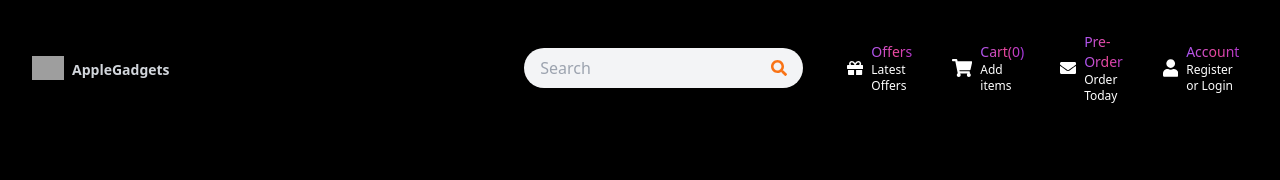
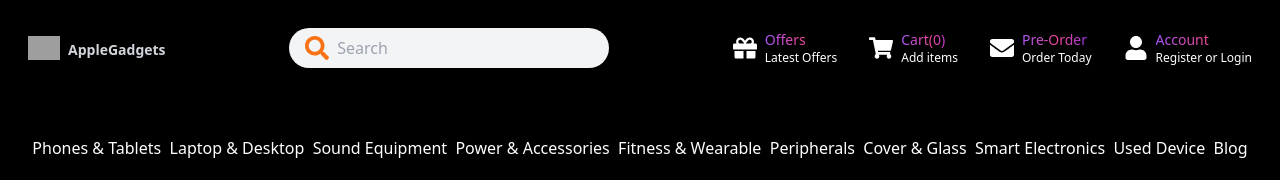
Before and after one commit to coderBelal/e-com-gadget, a React (Vite) app: page / in a window 1280 px wide. Shown: the top 180 px of the page. Built offline with nearby package versions, Linux system fonts and the light colour scheme; grey boxes are pictures that could not be loaded.

Commit message:
Add files via upload

```diff
--- /dev/null
+++ b/src/components/Navbar/PhoneNav.jsx
@@ -0,0 +1,30 @@
+
+import {   FaGift, FaShoppingCart, FaEnvelope, FaUser } from "react-icons/fa";
+const PhoneNav = () => {
+  return (
+    <div>
+                <div className="md:hidden fixed bottom-0 left-0 w-full bg-black shadow-lg z-50">
+            <div className="flex justify-around items-center py-2">
+              <div className="flex flex-col items-center">
+                <FaGift className="text-white text-xl" />
+                <span className="text-xs bg-gradient-to-r from-purple-500 via-pink-500 to-purple-600 bg-clip-text text-transparent">Offers</span>
+              </div>
+              <div className="flex flex-col items-center">
+                <FaShoppingCart className="text-white text-xl" />
+                <span className="text-xs bg-gradient-to-r from-purple-500 via-pink-500 to-purple-600 bg-clip-text text-transparent">Cart(0)</span>
+              </div>
+              <div className="flex flex-col items-center">
+                <FaEnvelope className="text-white text-xl" />
+                <span className="text-xs bg-gradient-to-r from-purple-500 via-pink-500 to-purple-600 bg-clip-text text-transparent">Pre-Order</span>
+              </div>
+              <div className="flex flex-col items-center">
+                <FaUser className="text-white text-xl" />
+                <span className="text-xs bg-gradient-to-r from-purple-500 via-pink-500 to-purple-600 bg-clip-text text-transparent">Account</span>
+              </div>
+            </div>
+          </div>
+    </div>
+  )
+}
+
+export default PhoneNav
--- a/src/components/Navbar/TopNavbar.jsx
+++ b/src/components/Navbar/TopNavbar.jsx
@@ -1,86 +1,79 @@
 import { FaSearch, FaGift, FaShoppingCart, FaEnvelope, FaUser } from "react-icons/fa";
+import PhoneNav from "./PhoneNav";
 
 const TopNavbar = () => {
   return (
-    <div className="bg-black p-4">
+    <div className="bg-black md:p-7">
       <div className="mx-auto max-w-7xl">
-        <nav className="text-white p-4 flex items-center justify-between flex-col md:flex-row">
+        <nav className="text-white flex flex-col md:flex-row items-center justify-between">
           {/* Logo */}
-          <div className="flex items-center space-x-2 w-full justify-between md:justify-start">
+          <div className="flex items-center space-x-2 mb-4 md:mb-0">
             <img
               src="https://upload.wikimedia.org/wikipedia/commons/f/fa/Apple_logo_black.svg"
               alt="logo"
               className="h-6"
             />
-            <span className="text-xl font-bold text-orange-500 md:block">
-              <span className="text-sm text-center text-gray-300">AppleGadgets</span>
+            <span className="text-xl font-bold text-orange-500">
+              <span className="text-sm text-gray-300">AppleGadgets</span>
             </span>
           </div>
 
           {/* Search Bar */}
-          <div className="flex items-center bg-gray-100 rounded-full px-4 py-2 w-full md:w-1/3 my-2 md:my-0">
-            <input
-              type="text"
-              placeholder="Search"
-              className="flex-grow bg-transparent text-black outline-none"
-            />
-            <FaSearch className="text-orange-500" />
+          <div className="flex-grow flex items-center justify-center mb-4 md:mb-0">
+            <div className="flex items-center bg-gray-100 rounded-full px-4 py-2 w-full max-w-xs md:max-w">
+              <FaSearch className="text-orange-500 text-2xl" />
+              <input
+                type="text"
+                placeholder="Search"
+                className="flex-grow bg-transparent text-black outline-none pl-2"
+              />
+            </div>
           </div>
 
           {/* Menu Options */}
-          <div className="hidden md:flex items-center space-x-8 md:ml-11">
+          <div className="hidden md:flex items-center space-x-8">
             <div className="flex items-center space-x-2">
-              <FaGift className="  text-2xl" />
+              <FaGift className="text-2xl" />
               <div>
-                <span className="block text-sm bg-gradient-to-r from-purple-500 via-pink-500 to-purple-600 bg-clip-text text-transparent">Offers</span>
-                <span className="block text-xs  ">Latest Offers</span>
+                <span className="block text-sm bg-gradient-to-r from-purple-500 via-pink-500 to-purple-600 bg-clip-text text-transparent">
+                  Offers
+                </span>
+                <span className="block text-xs">Latest Offers</span>
               </div>
             </div>
             <div className="flex items-center space-x-2">
-              <FaShoppingCart className="  text-2xl" />
+              <FaShoppingCart className="text-2xl" />
               <div>
-                <span className="block text-sm bg-gradient-to-r from-purple-500 via-pink-500 to-purple-600 bg-clip-text text-transparent">Cart(0)</span>
-                <span className="block text-xs  ">Add items</span>
+                <span className="block text-sm bg-gradient-to-r from-purple-500 via-pink-500 to-purple-600 bg-clip-text text-transparent">
+                  Cart(0)
+                </span>
+                <span className="block text-xs">Add items</span>
               </div>
             </div>
             <div className="flex items-center space-x-2">
-              <FaEnvelope className="  text-2xl" />
+              <FaEnvelope className="text-2xl" />
               <div>
-                <span className="block text-sm bg-gradient-to-r from-purple-500 via-pink-500 to-purple-600 bg-clip-text text-transparent">Pre-Order</span>
-                <span className="block text-xs  ">Order Today</span>
+                <span className="block text-sm bg-gradient-to-r from-purple-500 via-pink-500 to-purple-600 bg-clip-text text-transparent">
+                  Pre-Order
+                </span>
+                <span className="block text-xs">Order Today</span>
               </div>
             </div>
             <div className="flex items-center space-x-2">
-              <FaUser className="  text-2xl" />
+              <FaUser className="text-2xl" />
               <div>
-                <span className="block text-sm bg-gradient-to-r from-purple-500 via-pink-500 to-purple-600 bg-clip-text text-transparent">Account</span>
-                <span className="block text-xs  ">Register or Login</span>
+                <span className="block text-sm bg-gradient-to-r from-purple-500 via-pink-500 to-purple-600 bg-clip-text text-transparent">
+                  Account
+                </span>
+                <span className="block text-xs">Register or Login</span>
               </div>
             </div>
           </div>
 
           {/* Mobile (sm) Bottom Navigation Menu */}
-          <div className="md:hidden fixed bottom-0 left-0 w-full bg-black shadow-lg z-50">
-            <div className="flex justify-around items-center py-2">
-              <div className="flex flex-col items-center">
-                <FaGift className="text-white text-xl" />
-                <span className="text-xs bg-gradient-to-r from-purple-500 via-pink-500 to-purple-600 bg-clip-text text-transparent">Offers</span>
-              </div>
-              <div className="flex flex-col items-center">
-                <FaShoppingCart className="text-white text-xl" />
-                <span className="text-xs bg-gradient-to-r from-purple-500 via-pink-500 to-purple-600 bg-clip-text text-transparent">Cart(0)</span>
-              </div>
-              <div className="flex flex-col items-center">
-                <FaEnvelope className="text-white text-xl" />
-                <span className="text-xs bg-gradient-to-r from-purple-500 via-pink-500 to-purple-600 bg-clip-text text-transparent">Pre-Order</span>
-              </div>
-              <div className="flex flex-col items-center">
-                <FaUser className="text-white text-xl" />
-                <span className="text-xs bg-gradient-to-r from-purple-500 via-pink-500 to-purple-600 bg-clip-text text-transparent">Account</span>
-              </div>
-            </div>
+          <div className="block md:hidden">
+            <PhoneNav />
           </div>
-
         </nav>
       </div>
     </div>
```
